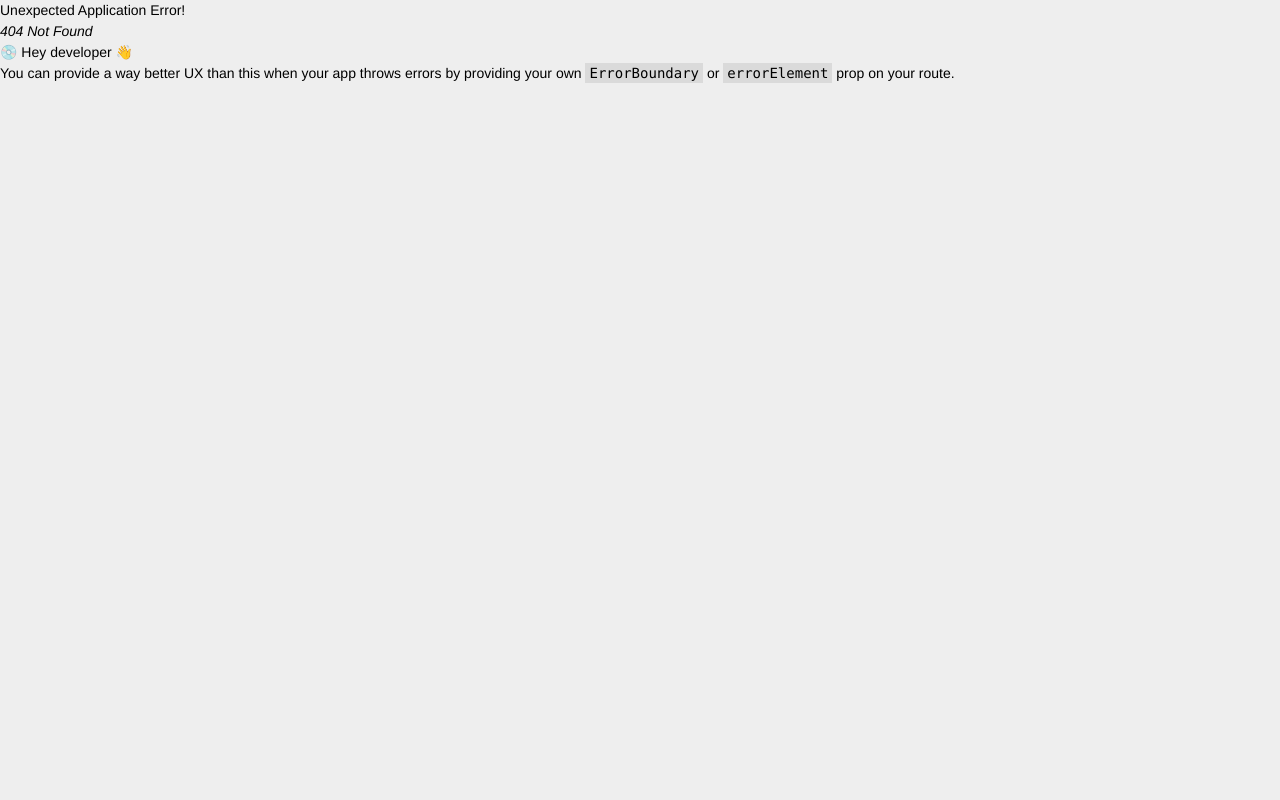
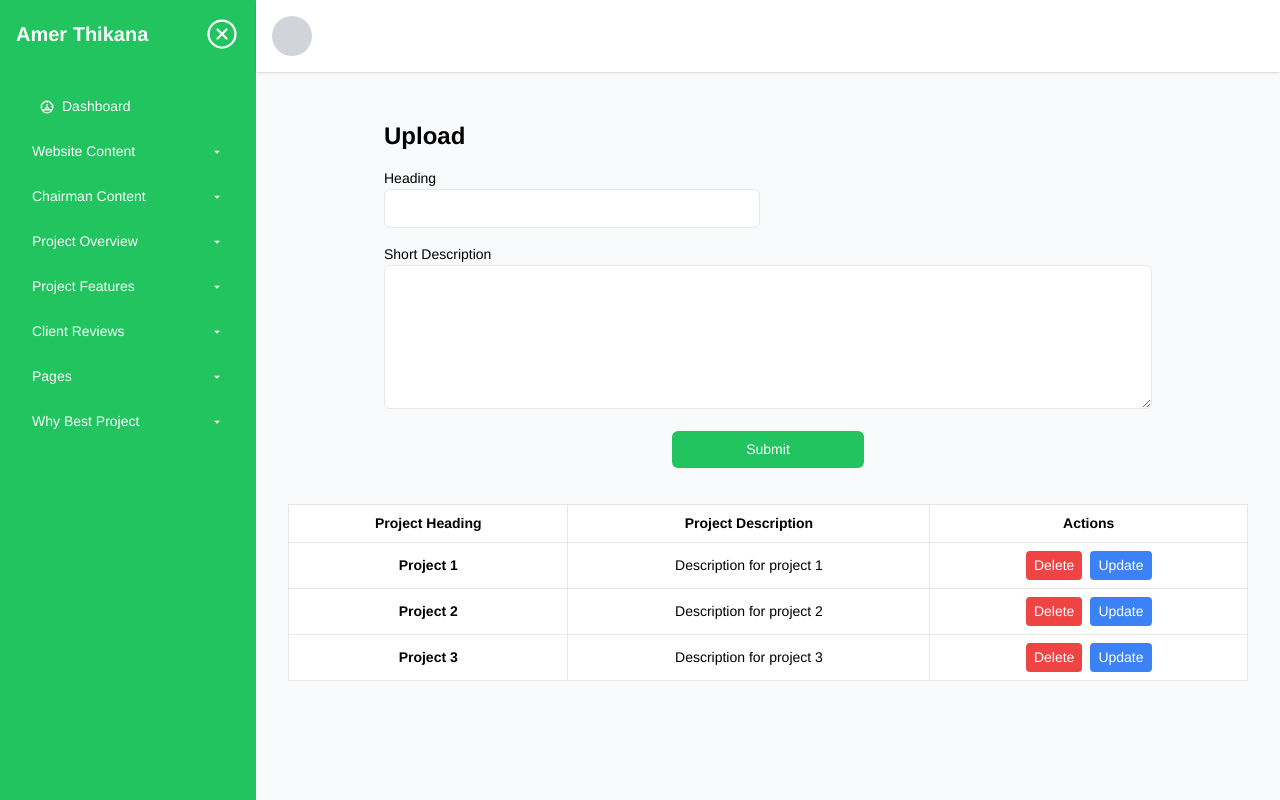
Before and after one commit to universeIt137/RealState-FrontEnd, a React (Vite) app: page /dashboard/best-upload-form in a window 1280 px wide. Before the commit this address had no page. Built offline with nearby package versions, Linux system fonts and the light colour scheme.

Commit message:
why best project form desing completed

```diff
--- a/src/components/adminSide/sideBar/Sidebar.jsx
+++ b/src/components/adminSide/sideBar/Sidebar.jsx
@@ -58,6 +58,12 @@ const Sidebar = () => {
             <NavigationItem to="/dashboard/manage-aboutPage" icon={MdAddCircle} label="Manage About Page" />
         </>
 
+    const whyBestProjects =
+        <>
+            <NavigationItem to="/dashboard/best-upload-form" icon={MdAddCircle} label="Upload" />
+            {/* <NavigationItem to="/dashboard/manage" icon={MdAddCircle} label="Manage" /> */}
+        </>
+
 
 
     return (
@@ -112,6 +118,10 @@ const Sidebar = () => {
                             <Dropdown buttonText="Pages" urls={aboutPageUrls} />
                         </li>
 
+                        <li className="mb-4">
+                            <Dropdown buttonText="Why Best Project" urls={whyBestProjects} />
+                        </li>
+
 
                         {/* <li className="mb-4">
                             <Dropdown buttonText="Seminar" urls={seminarUrls} />
--- /dev/null
+++ b/src/pages/adminSide/whyBestProjectPages/ManageBestProject.jsx
@@ -0,0 +1,116 @@
+import React, { useState } from 'react';
+
+const ManageBestProject = () => {
+    // Example dynamic project data
+    const [projects, setProjects] = useState([
+        { id: 1, heading: "Project 1", description: "Description for project 1" },
+        { id: 2, heading: "Project 2", description: "Description for project 2" },
+        { id: 3, heading: "Project 3", description: "Description for project 3" },
+    ]);
+
+    // State for editing a project
+    const [editingProject, setEditingProject] = useState(null);
+    const [newHeading, setNewHeading] = useState("");
+    const [newDescription, setNewDescription] = useState("");
+
+    // Handle delete action
+    const handleDelete = (projectId) => {
+        const updatedProjects = projects.filter(project => project.id !== projectId);
+        setProjects(updatedProjects);
+    };
+
+    // Start editing a project
+    const handleEdit = (project) => {
+        setEditingProject(project.id);
+        setNewHeading(project.heading);
+        setNewDescription(project.description);
+    };
+
+    // Handle the update of a project
+    const handleUpdate = (projectId) => {
+        const updatedProjects = projects.map(project =>
+            project.id === projectId
+                ? { ...project, heading: newHeading, description: newDescription }
+                : project
+        );
+        setProjects(updatedProjects);
+        setEditingProject(null); // Reset edit state after updating
+    };
+
+    return (
+        <div>
+            <div className="overflow-x-auto w-full my-5">
+                <table className="min-w-full bg-white border border-gray-300">
+                    <thead>
+                        <tr>
+                            <th className="px-4 py-2 border">Project Heading</th>
+                            <th className="px-4 py-2 border">Project Description</th>
+                            <th className="px-4 py-2 border">Actions</th>
+                        </tr>
+                    </thead>
+                    <tbody>
+                        {projects.length > 0 ? (
+                            projects.map((project) => (
+                                <tr key={project.id} className="text-center">
+                                    <td className="px-4 py-2 border font-semibold">{project.heading}</td>
+                                    <td className="px-4 py-2 border">{project.description}</td>
+                                    <td className="px-4 py-2 border">
+                                        <button
+                                            onClick={() => handleDelete(project.id)}
+                                            className="px-2 py-1 bg-red-500 text-white rounded mr-2"
+                                        >
+                                            Delete
+                                        </button>
+                                        <button
+                                            onClick={() => handleEdit(project)}
+                                            className="px-2 py-1 bg-blue-500 text-white rounded"
+                                        >
+                                            Update
+                                        </button>
+                                    </td>
+                                </tr>
+                            ))
+                        ) : (
+                            <tr>
+                                <td colSpan="3" className="text-center px-4 py-2 border">No projects available</td>
+                            </tr>
+                        )}
+                    </tbody>
+                </table>
+            </div>
+
+            {/* Update Form (Visible when editingProject is not null) */}
+            {editingProject && (
+                <div className="mt-5 p-4 border border-gray-300 bg-gray-50">
+                    <h2 className="text-lg font-semibold mb-3">Update Project</h2>
+                    <div>
+                        <label className="block text-sm font-medium mb-2">Project Heading</label>
+                        <input
+                            type="text"
+                            value={newHeading}
+                            onChange={(e) => setNewHeading(e.target.value)}
+                            className="w-full p-2 border border-gray-300 mb-3"
+                        />
+                    </div>
+                    <div>
+                        <label className="block text-sm font-medium mb-2">Project Description</label>
+                        <input
+                            type="text"
+                            value={newDescription}
+                            onChange={(e) => setNewDescription(e.target.value)}
+                            className="w-full p-2 border border-gray-300 mb-3"
+                        />
+                    </div>
+                    <button
+                        onClick={() => handleUpdate(editingProject)}
+                        className="px-4 py-2 bg-green-500 text-white rounded"
+                    >
+                        Update Project
+                    </button>
+                </div>
+            )}
+        </div>
+    );
+}
+
+export default ManageBestProject;
--- /dev/null
+++ b/src/pages/adminSide/whyBestProjectPages/UploadFrom.jsx
@@ -0,0 +1,77 @@
+import React, { useState } from 'react'
+import { Helmet } from 'react-helmet-async';
+import useAxiosPublic from '../../../hooks/useAxiosPublic';
+import Swal from 'sweetalert2';
+import ManageBestProject from './ManageBestProject';
+
+const axiosPublic = useAxiosPublic();
+
+const UploadFrom = () => {
+    const [loading , setLoading] = useState(false);
+    const handleSubmit = async (e)=>{
+        e.preventDefault();
+        const heading = e.target.heading.value;
+        const short_description = e.target.short_description.value;
+        const payload = {heading, short_description}
+        console.log(payload);
+        try {
+            setLoading(true);
+            let res = await axiosPublic.post(`/best-project`,payload);
+            setLoading(false);
+            if(res.status === 200){
+                Swal.fire({
+                    position: 'top-end',
+                    icon:'success',
+                    title: 'Data has been saved',
+                    showConfirmButton: false,
+                    timer: 1500
+                })
+                e.target.reset();
+                return;
+            }
+        } catch (error) {
+            Swal.fire({
+                position: 'top-end',
+                icon: 'error',
+                title: 'Failed to save data',
+                showConfirmButton: false,
+                timer: 1500
+            });
+        }
+    }
+    return (
+        <div>
+            <div className="w-10/12 mx-auto p-4">
+                <Helmet>
+                    <title>Dashboard | Upload Best Project Options </title>
+                </Helmet>
+                <h2 className="text-2xl font-semibold mb-4">Upload </h2>
+                <form onSubmit={handleSubmit} className="space-y-4">
+                    {loading && <p className="text-blue-500">Uploading data...</p>}
+
+                    <div className="grid lg:grid-cols-2 gap-4">
+                        <div className="">
+                            <label htmlFor="name">Heading</label>
+                            <input type="text" name="heading" className="w-full px-4 py-2 border rounded-md" />
+                        </div>
+                    </div>
+
+
+                    <div>
+                        <label htmlFor="">Short Description</label>
+                        <textarea rows={6} name="short_description" className="w-full px-4 py-2 border rounded-md" />
+                    </div>
+
+                    <div className="w-1/4 mx-auto">
+                        <button type="submit" className="w-full py-2 bg-green text-white rounded-md">
+                            {loading ? "Uploading..." : "Submit"}
+                        </button>
+                    </div>
+                </form>
+            </div>
+            <ManageBestProject></ManageBestProject>
+        </div>
+    )
+}
+
+export default UploadFrom
```
Also changed, not shown: src/router/Router.jsx (+7 -1 lines).
